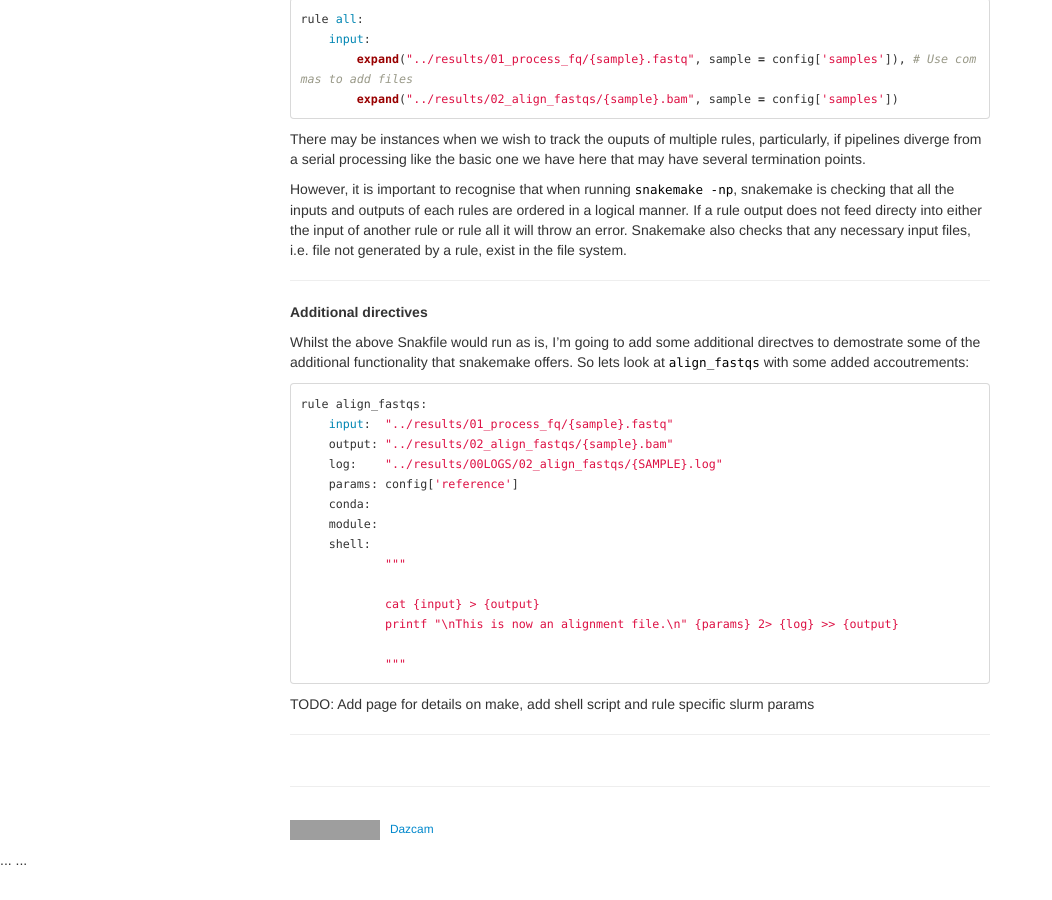
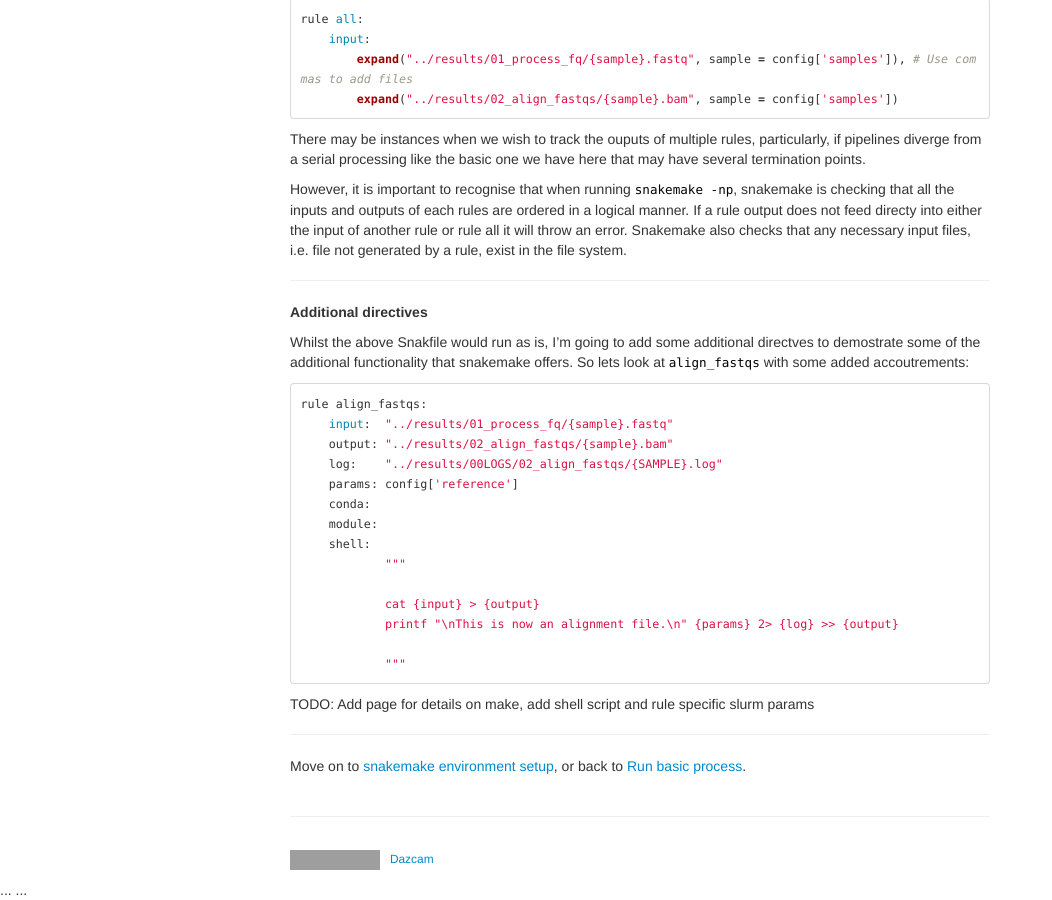
Before and after one commit to Dazcam/Bioinformatics-tutorials, a Jekyll site: the page built from pages/snakemake/04_rule2_add_params.md, in a window 1280 px wide and 900 px high, scrolled down 1033 px. Shown: the whole window, without its empty margins (0-1052 px from the left). Built offline with Jekyll 4.4.1, drawn with Linux system fonts in a browser that asks for light colours; before the commit the page ends 1903 px from its top, so only the background shows below that; grey boxes are pictures that could not be loaded.

Commit message:
Update 04_rule2_add_params.md

```diff
--- a/pages/snakemake/04_rule2_add_params.md
+++ b/pages/snakemake/04_rule2_add_params.md
@@ -97,4 +97,6 @@ rule align_fastqs:
 
 TODO: Add page for details on make, add shell script and rule specific slurm params
 
-****
+***
+
+Move on to [snakemake environment setup]({{ site.baseurl }}/pages/snakemake/02_snakemake_env_setup.html), or back to [Run basic process]({{ site.baseurl }}/index.html).
```
